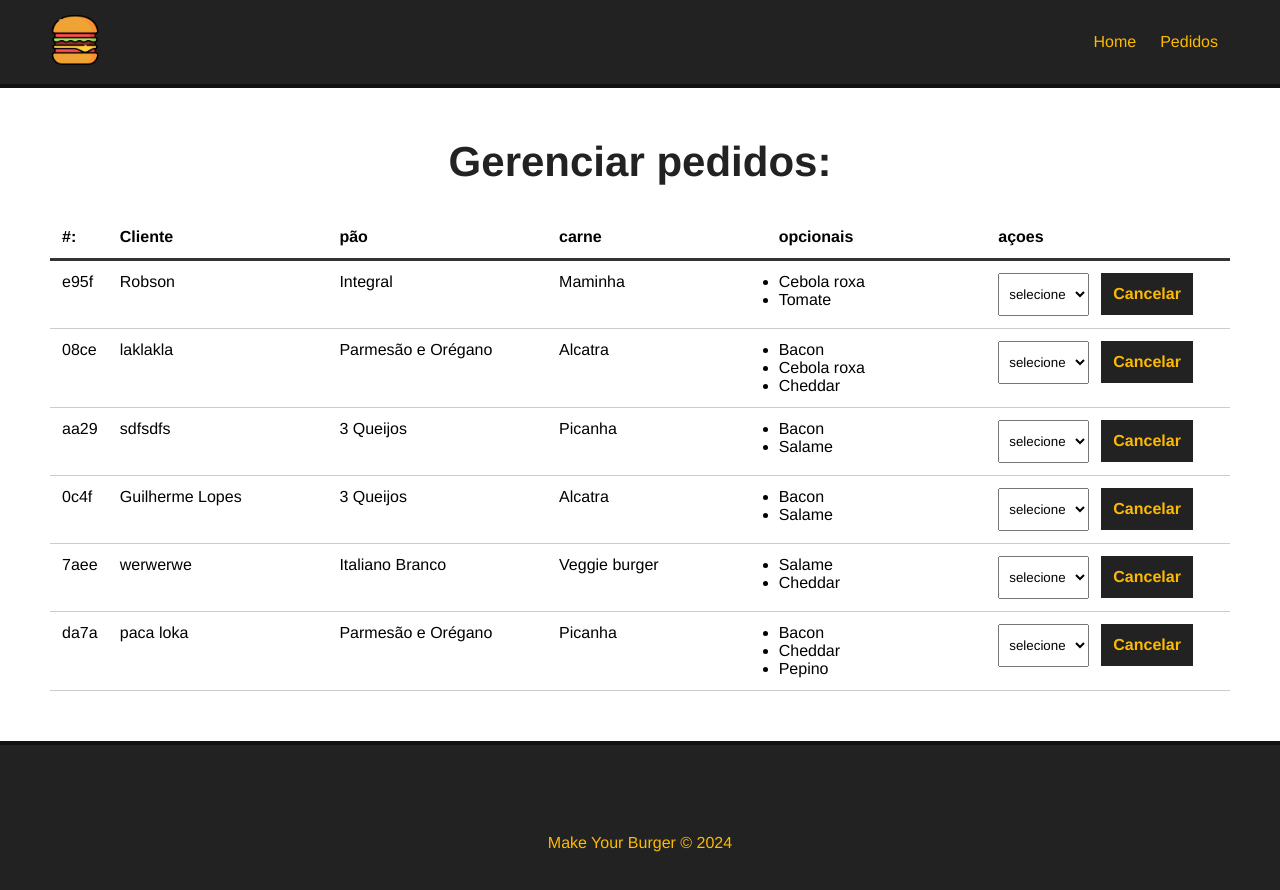
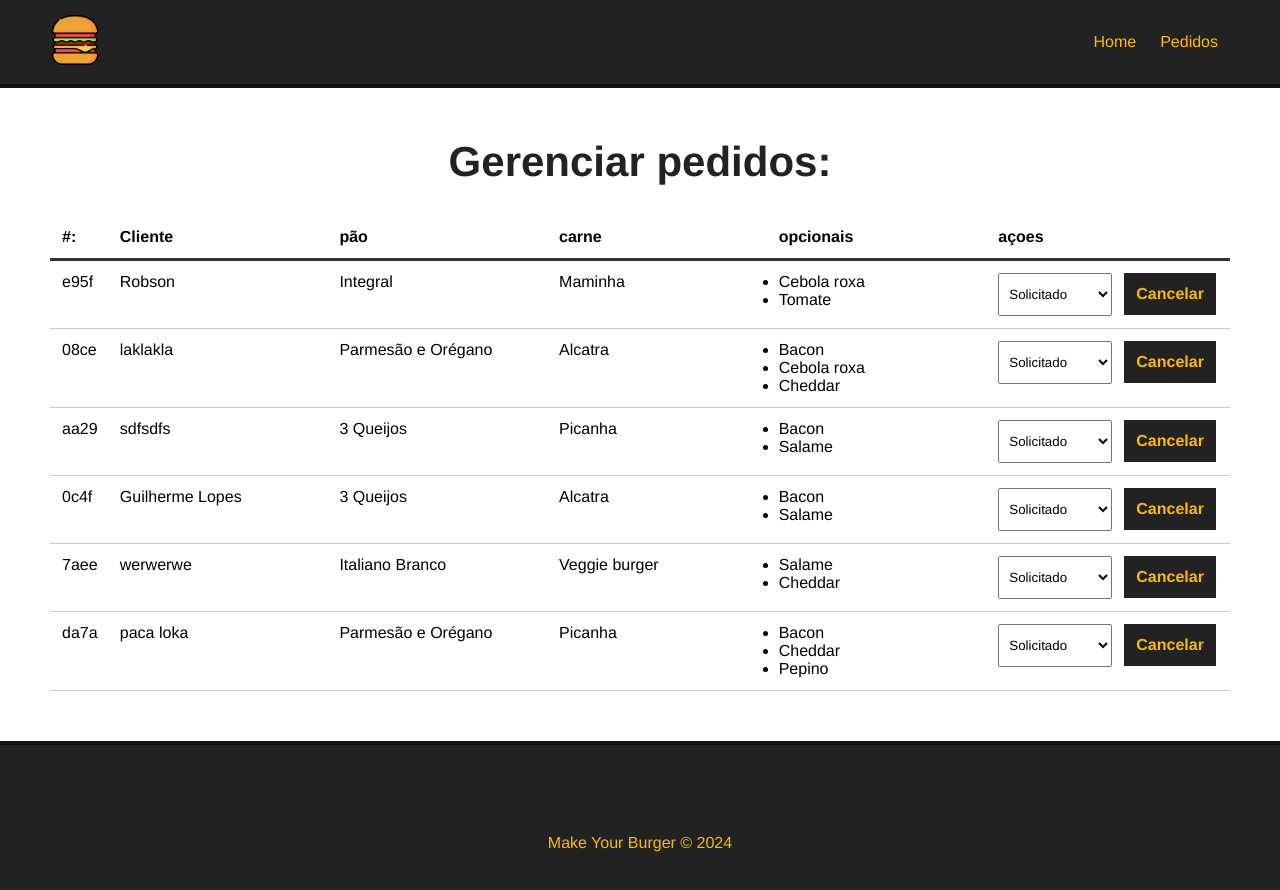
Before and after one commit to guilopes2020/make-a-burguer, a Vue app: page /pedidos in a window 1280 px wide. Shown: the top 890 px of the page. Built offline with nearby package versions, Linux system fonts and the light colour scheme; data requests are answered from the project's data file.

Commit message:
feat: :sparkles: order-status

```diff
--- a/src/components/Dashboard.vue
+++ b/src/components/Dashboard.vue
@@ -24,6 +24,7 @@
                 <div>
                     <select name="status" class="status">
                         <option value="">selecione</option>
+                        <option v-for="stat in status" :key="stat.id" value="stat.tipo" :selected="burger.status == stat.tipo">{{ stat.tipo }}</option>
                     </select>
                     <button class="delete-btn">Cancelar</button>
                 </div>
@@ -47,7 +48,12 @@
                 const req = await fetch('http://localhost:3000/burgers')
                 const data = await req.json()
                 this.burgers = data
-                console.log(this.burgers)
+                this.getStatus()
+            },
+            async getStatus() {
+                const req = await fetch('http://localhost:3000/status')
+                const data = await req.json()
+                this.status = data
             }
         },
         mounted() {
```
